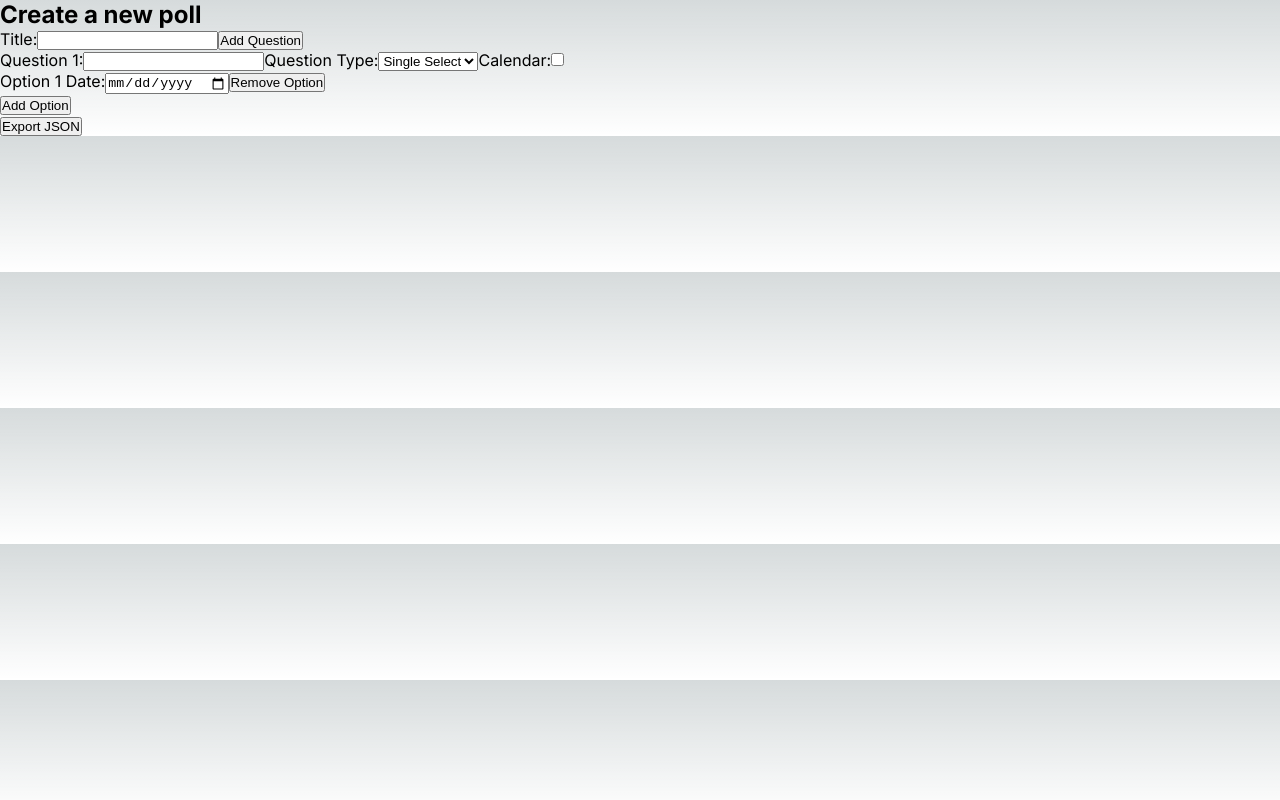
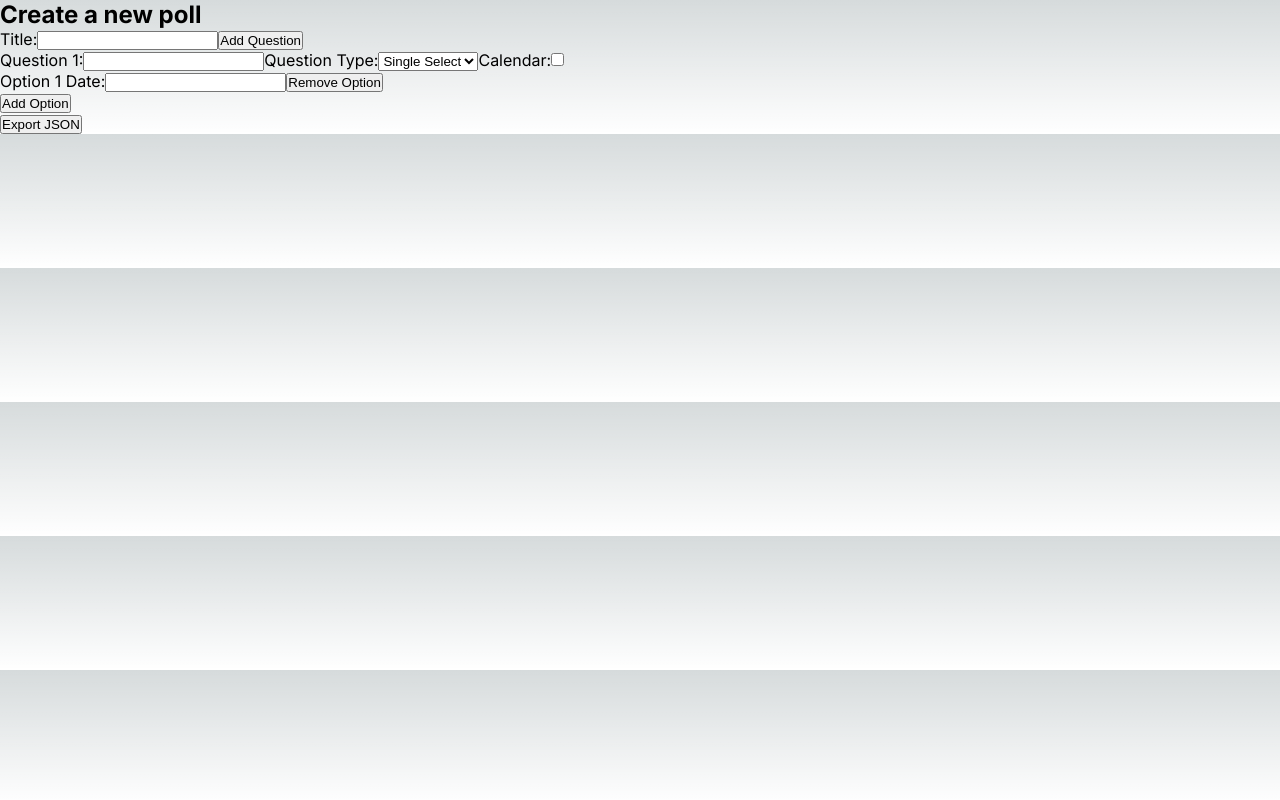
Before and after one commit to ClippyCat/village-vote, a Next.js app: page /create in a window 1280 px wide. Built offline with nearby package versions, Linux system fonts and the light colour scheme.

Commit message:
Use conditional in choosing input type: option.calendar creates a date input

```diff
--- a/src/components/OptionInput.js
+++ b/src/components/OptionInput.js
@@ -2,6 +2,7 @@
 import React, { useState } from "react";
 
 const OptionInput = ({ option, qIndex, oIndex, handleOptionChange, handleDateChange, handleStartTimeChange, handleEndTimeChange, handleTimezoneChange, removeOption }) => {
+  if (option.calendar) {
     return (
       <div>
         <label>
@@ -19,6 +20,25 @@ const OptionInput = ({ option, qIndex, oIndex, handleOptionChange, handleDateCha
         <button onClick={() => removeOption(qIndex, oIndex)}>Remove Option</button>
       </div>
     );
+  } else {
+    return (
+      <div>
+        <label>
+          Option {oIndex + 1} Date:
+          <input
+            type="text"
+            name={`option-${qIndex}-${oIndex}`}
+            value={option.value}
+            onChange={(e) => handleOptionChange(qIndex, oIndex, e.target.value)}
+            required
+          />
+        </label>
+        {/* Include other option input fields (startTime, endTime, timezone) */}
+        {/* Add or remove options */}
+        <button onClick={() => removeOption(qIndex, oIndex)}>Remove Option</button>
+      </div>
+    );
+  }
 };
 
 export default OptionInput;
```
Lines whose indentation alone changed are shown as unchanged.
